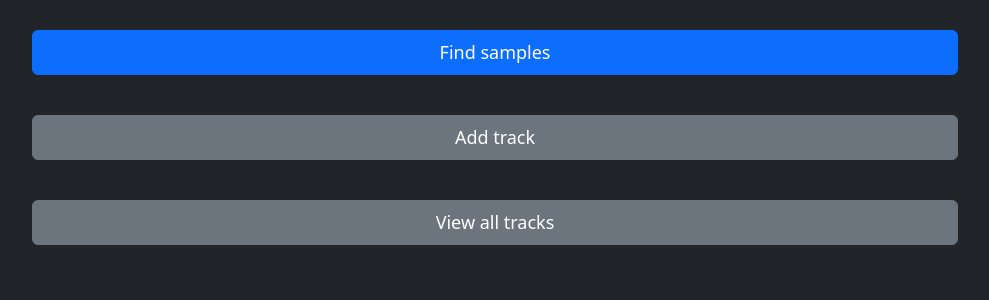
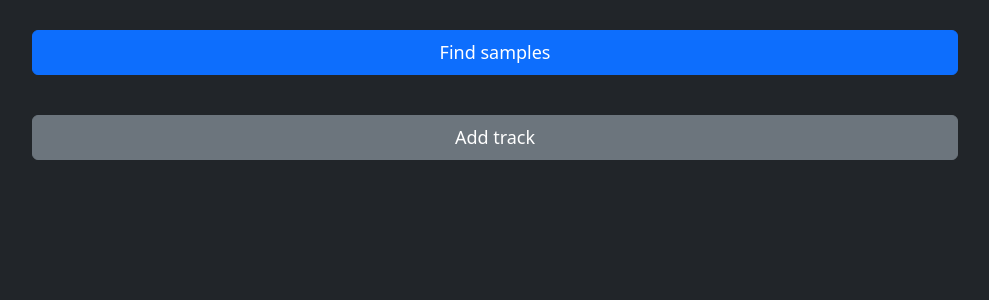
Before and after one commit to musa-q/Look-For-Samples, a Flask app: page / in a window 1280 px wide. Shown: the part 162-462 px from the top of the page, without its empty margins (145-1134 px from the left). Run offline with Flask 3, Linux system fonts and the light colour scheme; parts of the project's set-up code (start-up, migrations or seed data) failed here and were passed over.

Commit message:
Remove view all tracks

```diff
--- a/app/db.py
+++ b/app/db.py
@@ -77,9 +77,9 @@ class db:
         for idx, row in enumerate(rows):
             print(f"{COLOR.CYAN}[Row {idx + 1}]{COLOR.ENDC} {row}")
 
-    def getAllTracks(self):
-        rows = self.cursor.execute("SELECT * FROM tracks").fetchall()
-        return rows
+    # def getAllTracks(self):
+    #     rows = self.cursor.execute("SELECT * FROM tracks").fetchall()
+    #     return rows
 
     def countRows(self):
         try:
--- a/app/templates/index.html
+++ b/app/templates/index.html
@@ -29,10 +29,6 @@
                 onclick="window.location.href='{{ url_for('views.add_track') }}';">
                 Add track
             </button>
-            <button class="btn btn-secondary m-2 p-2" type="button"
-                onclick="window.location.href='{{ url_for('views.view_all_tracks') }}';">
-                View all tracks
-            </button>
         </div>
     </div>
 
--- a/app/views.py
+++ b/app/views.py
@@ -21,10 +21,10 @@ def teardown_request(exception):
 def index():
     return render_template("index.html")
 
-@views_bp.route('/view-all-tracks')
-def view_all_tracks():
-    all_tracks = dbManager.getAllTracks()
-    return render_template("viewAllTracks.html", data=all_tracks)
+# @views_bp.route('/view-all-tracks')
+# def view_all_tracks():
+#     all_tracks = dbManager.getAllTracks()
+#     return render_template("viewAllTracks.html", data=all_tracks)
 
 
 @views_bp.route('/music', methods=['GET', 'POST'])
```
